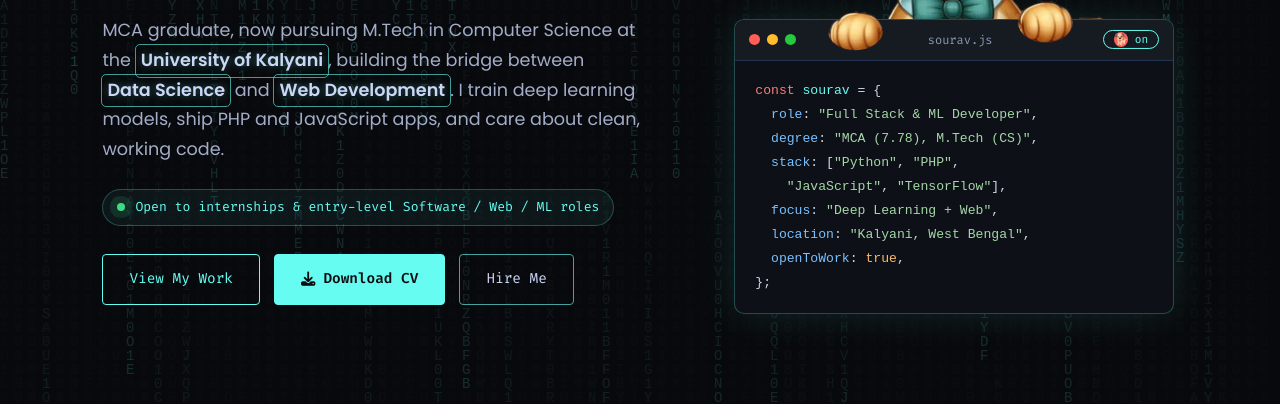
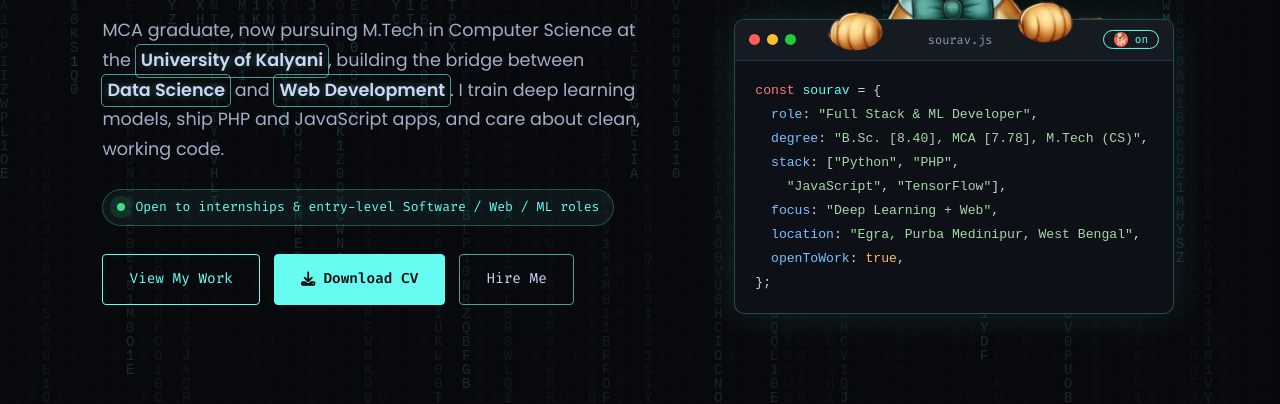
Before and after one commit to SouRav8548/PortFolio, a plain HTML site: page index.html in a window 1280 px wide. Shown: the part 368-772 px from the top of the page. Drawn offline with Linux system fonts and the light colour scheme.

Commit message:
Update Sourav.js card

```diff
--- a/index.html
+++ b/index.html
@@ -165,11 +165,11 @@
               </div>
               <pre><code><span class="k">const</span> <span class="v">sourav</span> = {
   <span class="p">role</span>: <span class="s">"Full Stack &amp; ML Developer"</span>,
-  <span class="p">degree</span>: <span class="s">"MCA (7.78), M.Tech (CS)"</span>,
+  <span class="p">degree</span>: <span class="s">"B.Sc. [8.40], MCA [7.78], M.Tech (CS)"</span>,
   <span class="p">stack</span>: [<span class="s">"Python"</span>, <span class="s">"PHP"</span>,
     <span class="s">"JavaScript"</span>, <span class="s">"TensorFlow"</span>],
   <span class="p">focus</span>: <span class="s">"Deep Learning + Web"</span>,
-  <span class="p">location</span>: <span class="s">"Kalyani, West Bengal"</span>,
+  <span class="p">location</span>: <span class="s">"Egra, Purba Medinipur, West Bengal"</span>,
   <span class="p">openToWork</span>: <span class="b">true</span>,
 };</code></pre>
             </div>
```
